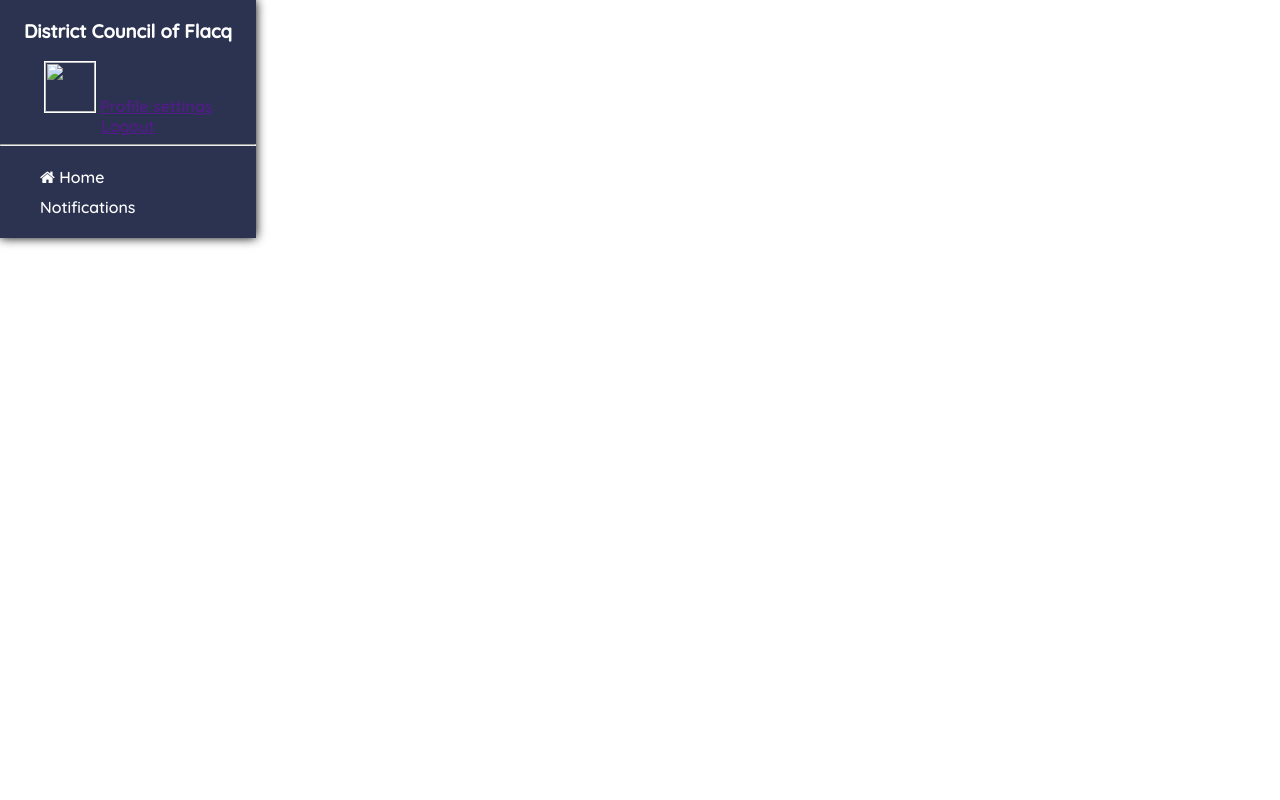
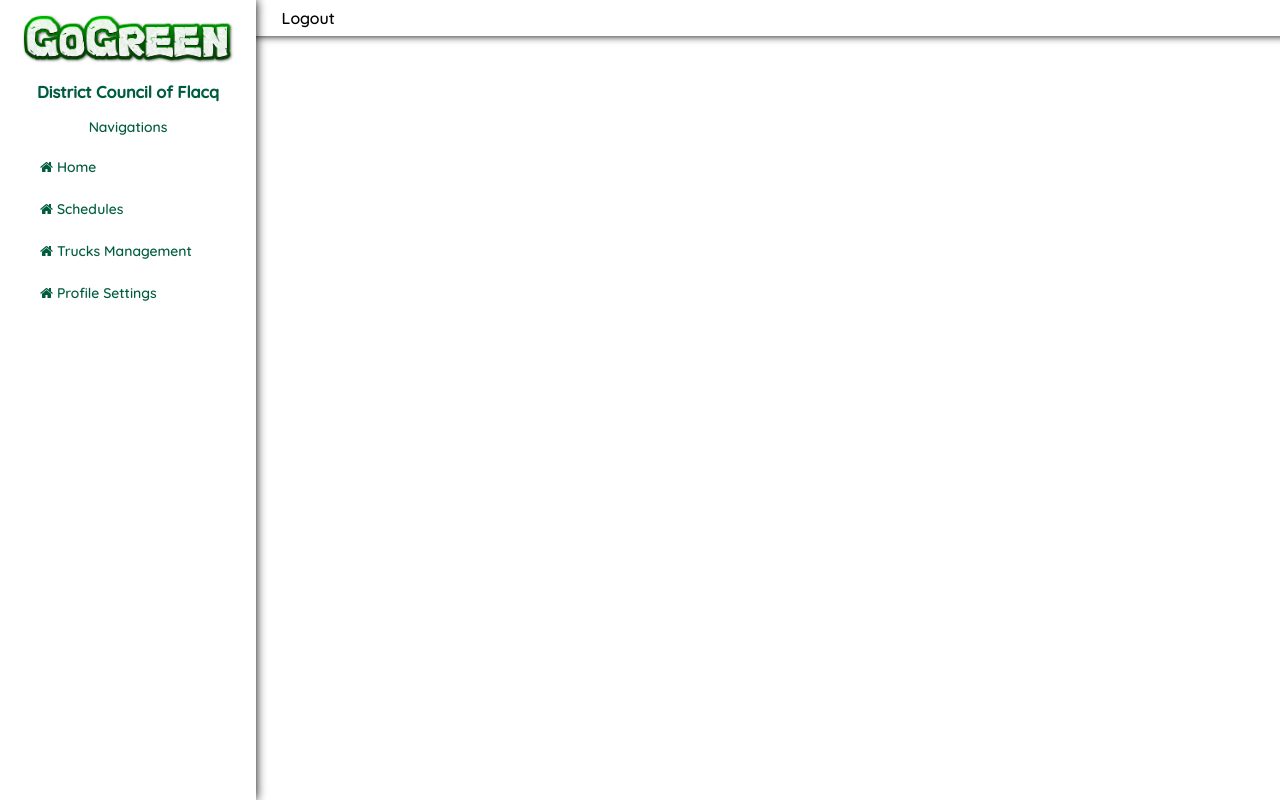
Before and after one commit to Kailash96/GIS_DISSERT_2018-19, a PHP site: page /project/index.php in a window 1280 px wide. Run offline with PHP 8.4, Linux system fonts and the light colour scheme.

Commit message:
logo added with new changes - backing up

```diff
--- a/project/css_files/style.css
+++ b/project/css_files/style.css
@@ -8,16 +8,24 @@
 }
 
 .left-nav-bar{
+    font-size:14px;
+    z-index:1;
     position:fixed;
     left:0;
     top:0;
     display:block;
-    background-color:#2B3350;
+    background-color:white;
     width:20%;
-    color:white;
+    color:#005C40;
     text-align:center;
     box-shadow:0 0 10px black;
+    height:100%;
 }
+
+.left-nav-bar h3{
+    margin-top:10px;
+}
+
 ul{
     padding:0;
 }
@@ -25,20 +33,33 @@ ul li{
     text-align:left;
     list-style-type:none;
     padding:0;
-    margin:0;
+    margin:0 0 8px 0;
 }
 
 ul li a{
     text-decoration:none;
-    color:white;
+    color:#005C40;
     display:block;
-    padding:5px 40px;
+    padding:8px 40px;
 }
 
 ul li a:hover{
-    background-color:#191D2E;
+    background-color:#005C40;
+    color:white;
 }
 
-.main_container{
-    margin-left:20%;
+body{
+    margin-left:22%;
+    margin-top:4%;
 }
+
+.top-nav-bar{
+    background-color:white;
+    box-shadow:0 0 8px black;
+    display:block;
+    width:100%;
+    position:fixed;
+    top:0;
+    left:0;
+    padding:8px 0 8px 22%;
+}
--- a/project/index.php
+++ b/project/index.php
@@ -4,11 +4,19 @@
         <title>Home | goGreen</title>
         <link rel="stylesheet" href="css_files/style.css" />
         <link rel="stylesheet" href="https://cdnjs.cloudflare.com/ajax/libs/font-awesome/4.7.0/css/font-awesome.min.css">
+
+        <style>
+            html, body, #viewDiv {
+            padding: 0;
+            margin: 0;
+            height: 100%;
+            width: 100%;
+            }
+        </style>
     </head>
     <body>
-            <?php include("left_side_nav_bar.html"); ?>
-        <div class="main_container">
+        <?php include("left_side_nav_bar.html"); ?>
+        <?php include("top-nav-bar.html"); ?>
 
-        </div>
     </body>
 </html>
--- a/project/left_side_nav_bar.html
+++ b/project/left_side_nav_bar.html
@@ -1,14 +1,11 @@
 <div class="left-nav-bar">
+    <img style="width:220px;margin-top:10px" src="../sample_files/cooltext309107440735211.png" />
     <h3>District Council of Flacq</h3>
-    <div>
-        <img src="" style="border:1px solid white;width:50px;height:50px" />
-        <a href="">Profile settings</a>
-        <br/>
-        <a href="">Logout</a>
-    </div>
-    <hr>
+    Navigations
     <ul>
         <li><a href=""><i class="fa fa-home"></i> Home</a></li>
-        <li><a href="">Notifications</a></li>
+        <li><a href=""><i class="fa fa-home"></i> Schedules</a></li>
+        <li><a href=""><i class="fa fa-home"></i> Trucks Management</a></li>
+        <li><a href=""><i class="fa fa-home"></i> Profile Settings</a></li>
     </ul>
 </div>
--- /dev/null
+++ b/project/top-nav-bar.html
@@ -0,0 +1,3 @@
+<div class="top-nav-bar">
+    Logout
+</div>
```
Also changed, not shown: sample_files/cooltext309107440735211.png (added), sample_files/prototype 2.jpg (added).
